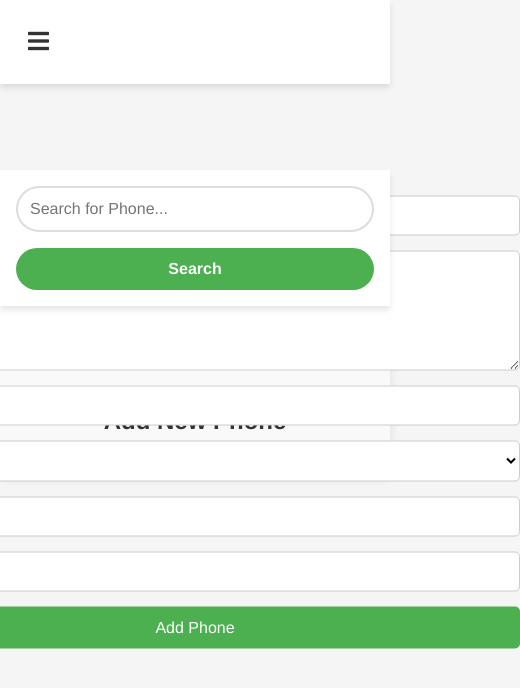
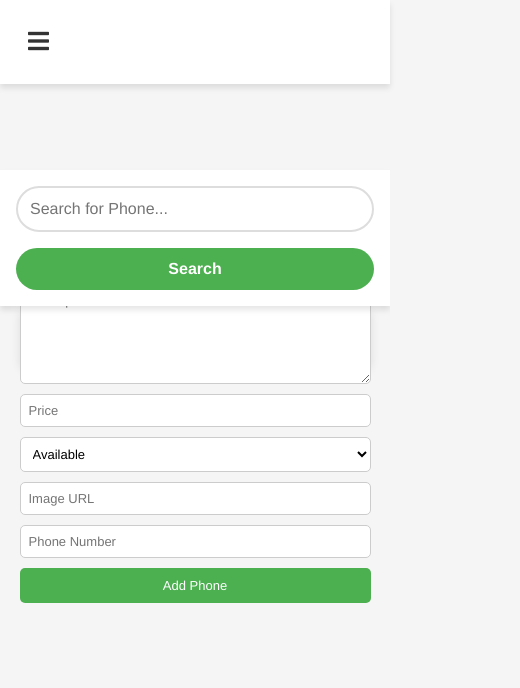
Before and after one commit to Denkogei/phone-store, a React (Create React App) app: page /add-phone in a window 390 px wide. Shown: the top 688 px of the page, 520 px wide, since content can reach past the window. Built offline with nearby package versions, Linux system fonts and the light colour scheme.

Commit message:
modified add phone component

```diff
--- a/src/components/AddPhone.jsx
+++ b/src/components/AddPhone.jsx
@@ -76,16 +76,118 @@ const AddPhone = () => {
   };
 
   return (
-    <div style={styles.container}>
-      <h2 style={styles.header}>Add New Phone</h2>
-      <form onSubmit={handleSubmit} style={styles.form}>
+    <div className="container">
+      <style>
+        {`
+          .container {
+            width: 90%; /* Reduce width to 90% */
+            max-width: 400px; /* Further reduce max-width */
+            margin: 0 auto;
+            padding: 20px; /* Add padding to prevent touching edges */
+            padding-top: 12vh;
+            background-color: #f9f9f9;
+            border-radius: 8px;
+            box-shadow: 0 4px 10px rgba(0, 0, 0, 0.1);
+            overflow-x: hidden; /* Prevent horizontal overflow */
+          }
+
+          .header {
+            text-align: center;
+            font-size: 20px; /* Reduce font size for header */
+            font-weight: bold;
+            margin-bottom: 20px;
+          }
+
+          .form {
+            display: flex;
+            flex-direction: column;
+            gap: 10px; /* Reduce gap between form items */
+            width: 100%; /* Full width */
+          }
+
+          .input, .textarea, .select {
+            padding: 8px; /* Reduce padding */
+            font-size: 14px; /* Reduce font size for inputs */
+            border: 1px solid #ccc;
+            border-radius: 5px;
+            width: 90%; /* Reduce width to 90% */
+            margin: 0 auto; /* Center the form fields */
+            box-sizing: border-box;
+            transition: border 0.3s;
+          }
+
+          .textarea {
+            height: 100px; /* Reduce height of textarea */
+          }
+
+          .button {
+            padding: 10px; /* Reduce padding */
+            font-size: 14px; /* Reduce font size for button */
+            background-color: #4CAF50;
+            color: white;
+            border: none;
+            border-radius: 5px;
+            cursor: pointer;
+            transition: background-color 0.3s;
+            width: 90%; /* Reduce width to 90% */
+            margin: 0 auto; /* Center the button */
+          }
+
+          .button:disabled {
+            background-color: #a5d6a7;
+            cursor: not-allowed;
+          }
+
+          .errorMessage {
+            color: red;
+            font-size: 12px; /* Reduce font size for error message */
+            margin-top: 5px;
+            text-align: center; /* Center the error message */
+          }
+
+          .message {
+            padding: 10px;
+            border-radius: 5px;
+            text-align: center;
+            font-weight: bold;
+            margin-top: 20px;
+            margin: 0 auto;
+            width: 90%; /* Reduce width to 90% */
+            font-size: 14px; /* Reduce font size for message */
+            position: fixed; /* Fix the message position */
+            top: 20px; /* Position from the top */
+            left: 50%; /* Center horizontally */
+            transform: translateX(-50%); /* Center horizontally */
+            z-index: 1000; /* Ensure it appears above other elements */
+          }
+
+          @media (max-width: 600px) {
+            .container {
+              padding: 10px; /* Reduce padding for smaller screens */
+              max-width: 90%; /* Reduce max-width for smaller screens */
+            }
+
+            .header {
+              font-size: 18px; /* Further reduce font size for smaller screens */
+            }
+
+            .input, .textarea, .select, .button {
+              font-size: 13px; /* Further reduce font size for inputs on smaller screens */
+              width: 90%; /* Reduce width to 90% for smaller screens */
+            }
+          }
+        `}
+      </style>
+
+      <h2 className="header">Add New Phone</h2>
+      <form onSubmit={handleSubmit} className="form">
         <input
           name="name"
           value={formData.name}
           onChange={handleChange}
           placeholder="Phone Name"
           required
-          style={styles.input}
+          className="input"
         />
         <textarea
           name="description"
@@ -93,7 +195,7 @@ const AddPhone = () => {
           onChange={handleChange}
           placeholder="Description"
           required
-          style={styles.textarea}
+          className="textarea"
         />
         <input
           name="price"
@@ -102,14 +204,14 @@ const AddPhone = () => {
           type="number"
           placeholder="Price"
           required
-          style={styles.input}
+          className="input"
         />
         <select
           name="status"
           value={formData.status}
           onChange={handleChange}
           required
-          style={styles.select}
+          className="select"
         >
           <option value="available">Available</option>
           <option value="out-of-stock">Out of Stock</option>
@@ -120,7 +222,7 @@ const AddPhone = () => {
           onChange={handleChange}
           placeholder="Image URL"
           required
-          style={styles.input}
+          className="input"
         />
         <input
           name="phoneNumber"
@@ -128,13 +230,11 @@ const AddPhone = () => {
           onChange={handleChange}
           placeholder="Phone Number"
           required
-          style={styles.input}
+          className="input"
         />
         {/* Show phone number error message */}
-        {phoneError && (
-          <p style={styles.errorMessage}>{phoneError}</p>
-        )}
-        <button type="submit" disabled={loading} style={styles.button}>
+        {phoneError && <p className="errorMessage">{phoneError}</p>}
+        <button type="submit" disabled={loading} className="button">
           {loading ? 'Adding...' : 'Add Phone'}
         </button>
       </form>
@@ -142,11 +242,11 @@ const AddPhone = () => {
       {/* Success or error message */}
       {message && (
         <p
+          className="message"
           style={{
-            ...styles.message,
             backgroundColor: messageType === 'success' ? '#8dee84' : '#f8d7da',
             border: messageType === 'success' ? '1px solid green' : '1px solid red',
-            color: messageType === 'success' ? 'green' : 'red', marginTop: "15vh"
+            color: messageType === 'success' ? 'green' : 'red',
           }}
         >
           {message}
@@ -156,84 +256,4 @@ const AddPhone = () => {
   );
 };
 
-// Styles for the form and messages
-const styles = {
-  container: {
-    maxWidth: '600px',
-    margin: '0 auto',
-    padding: '20px',
-    paddingTop: '12vh', // Add padding-top to ensure content is below navbar
-    backgroundColor: '#f9f9f9',
-    borderRadius: '8px',
-    boxShadow: '0 4px 10px rgba(0, 0, 0, 0.1)',
-  },
-  header: {
-    textAlign: 'center',
-    fontSize: '24px',
-    fontWeight: 'bold',
-    marginBottom: '20px',
-  },
-  form: {
-    display: 'flex',
-    flexDirection: 'column',
-    gap: '15px',
-  },
-  input: {
-    padding: '10px',
-    fontSize: '16px',
-    border: '1px solid #ccc',
-    borderRadius: '5px',
-    width: '100%',
-    boxSizing: 'border-box',
-    transition: 'border 0.3s',
-  },
-  textarea: {
-    padding: '10px',
-    fontSize: '16px',
-    border: '1px solid #ccc',
-    borderRadius: '5px',
-    width: '100%',
-    height: '120px',
-    boxSizing: 'border-box',
-    transition: 'border 0.3s',
-  },
-  select: {
-    padding: '10px',
-    fontSize: '16px',
-    border: '1px solid #ccc',
-    borderRadius: '5px',
-    width: '100%',
-    boxSizing: 'border-box',
-    transition: 'border 0.3s',
-  },
-  button: {
-    padding: '12px',
-    fontSize: '16px',
-    backgroundColor: '#4CAF50',
-    color: 'white',
-    border: 'none',
-    borderRadius: '5px',
-    cursor: 'pointer',
-    transition: 'background-color 0.3s',
-  },
-  buttonDisabled: {
-    backgroundColor: '#a5d6a7',
-    cursor: 'not-allowed',
-  },
-  errorMessage: {
-    color: 'red',
-    fontSize: '14px',
-    marginTop: '5px',
-  },
-  message: {
-    padding: '10px',
-    borderRadius: '5px',
-    textAlign: 'center',
-    fontWeight: 'bold',
-    marginTop: '20px',
-    margin: '0 auto',
-    width: '100%',
-  },
-};
-
 export default AddPhone;
```
